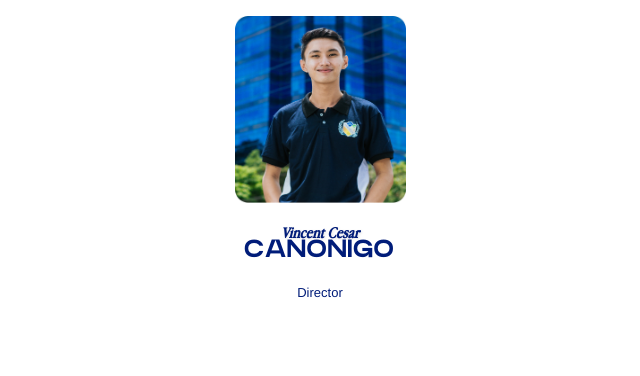
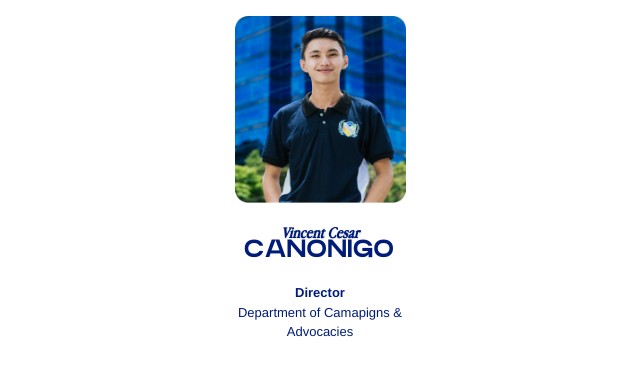
Before and after one commit to SAMAHAN-Systems-Development/samahan-at-the-get-go, a Next.js app: page /officer-small-card in a window 1280 px wide. Shown: the top 376 px of the page, without its empty margins (320-960 px from the left). Built offline with nearby package versions, Linux system fonts and the light colour scheme.

Commit message:
refactor: adjusted page to appropriate declared type

```diff
--- a/src/app/officer-small-card/page.tsx
+++ b/src/app/officer-small-card/page.tsx
@@ -1,21 +1,20 @@
-import React from "react";
+import React from 'react';
 
-import OfficerSmallCard from "@/components/ui/OfficerSmallCard";
+import Canonigo from 'public/assets/images/Canonigo.jpg';
+
+import OfficerSmallCard from '@/components/ui/OfficerSmallCard';
 
 const officer = {
-  firstName: "Vincent Cesar",
-  lastName: "Canonigo",
-  position: "Director",
+  firstName: 'Vincent Cesar',
+  lastName: 'Canonigo',
+  position: 'Director',
+  department: 'Department of Camapigns & Advocacies',
 };
 
 const page = () => {
   return (
     <div>
-      <OfficerSmallCard
-        officer={officer}
-        department="Department of Camapigns & Advocacies"
-        imageUrl="/assets/images/Canonigo.jpg"
-      />
+      <OfficerSmallCard officer={officer} imageUrl={Canonigo} />
     </div>
   );
 };
```
